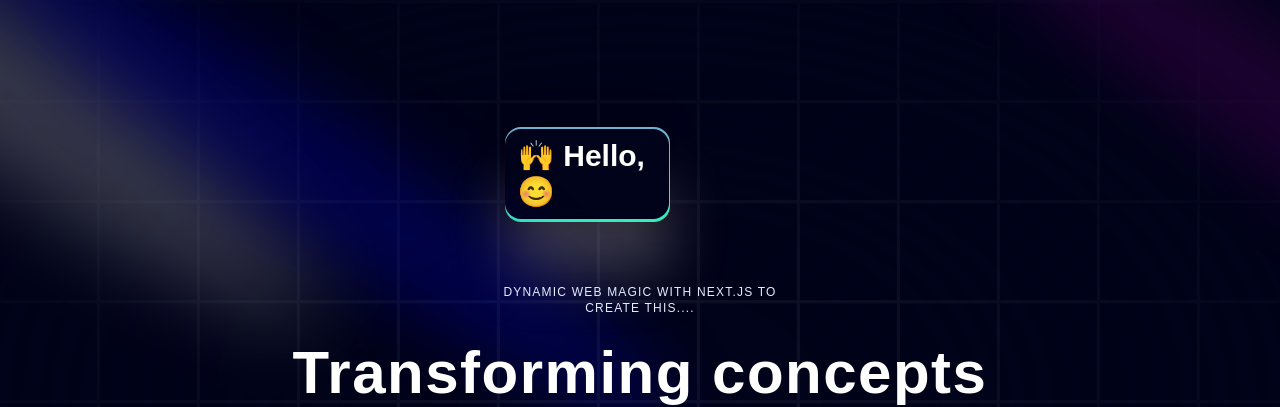
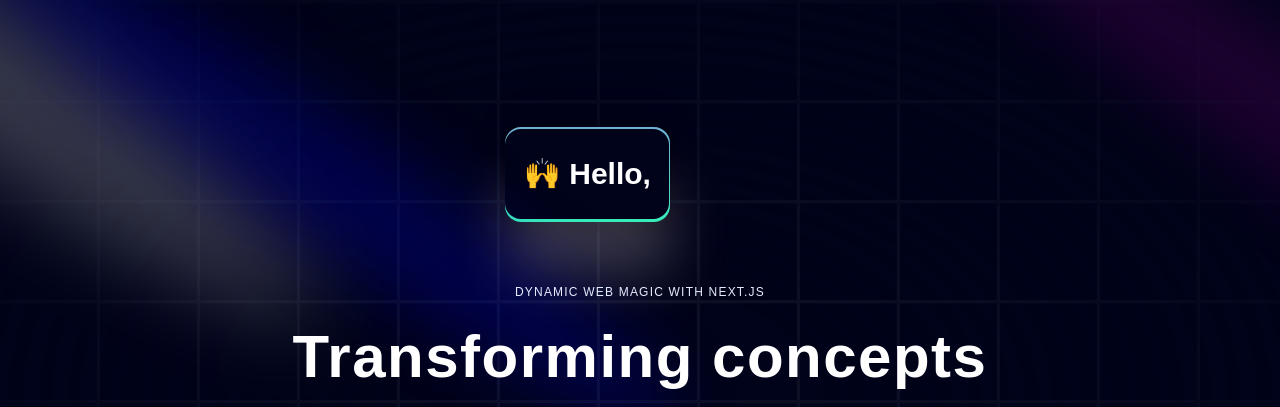
Before and after one commit to maheshkumar77/Portfolio_Use_Nextjs, a Next.js app: page / in a window 1280 px wide. Shown: the top 407 px of the page. Built offline with nearby package versions, Linux system fonts and the light colour scheme.

Commit message:
last commit

```diff
--- a/app/component/Hero.tsx
+++ b/app/component/Hero.tsx
@@ -22,7 +22,7 @@ const Hero = () => {
     <div className=' flex justify-center relative my-20 z-10 '>
         <div className=' max-w-[89vw] md:max-w-2xl lg:max-w-[60vw] flex flex-col items-center justify-center'>
             <h2 className=' uppercase tracking-widest text-xs text-center text-blue-100 max-w-80'>
-                Dynamic web magic with Next.js to create this....
+                Dynamic web magic with Next.js
             </h2>
             <TextGenerateEffect
             className=' text-center text-[40px] md:text-5xl lg:text-6xl'
--- a/app/component/welcome.tsx
+++ b/app/component/welcome.tsx
@@ -4,7 +4,7 @@ import {motion} from 'framer-motion'
 import '../css/snewtyle.css'
 const HoverEffect = () => {
   const [currentIndex, setCurrentIndex] = useState(0);
-  const items = ["🙌 Hello, 😊", "welcome", "to my", "portfolio"];
+  const items = ["🙌 Hello, ", "welcome", "to my", "portfolio"];
 
   useEffect(() => {
     const interval = setInterval(() => {
```
